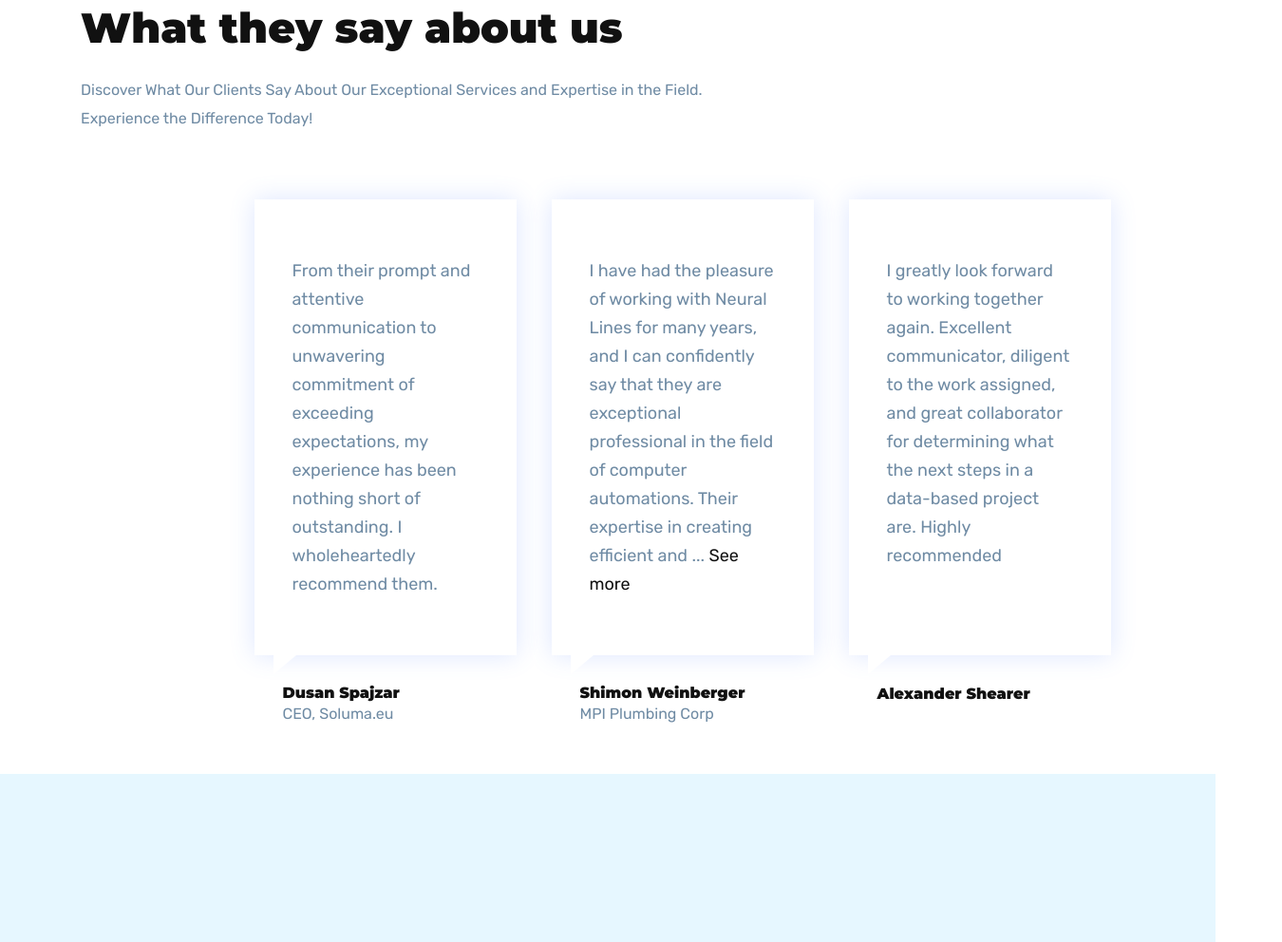
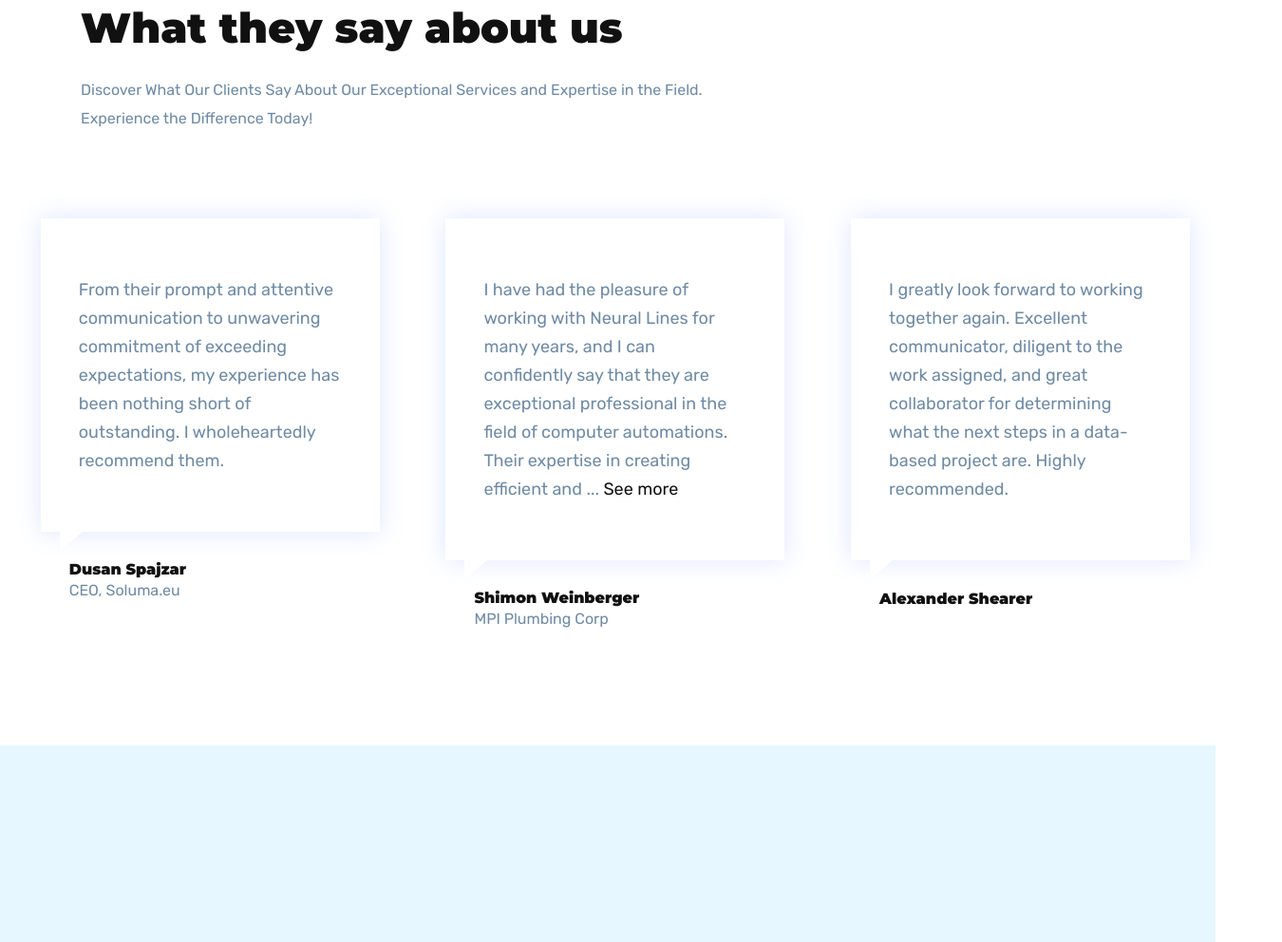
Before and after one commit to hassanj-576/hassanj-576.github.io, a plain HTML site: page index.html in a window 1280 px wide. Shown: the part 2760-3752 px from the top of the page at 95% size, 1350 px wide, since content can reach past the window. Drawn offline with Linux system fonts and the light colour scheme; some packages are replaced by stand-ins of ours; a script that the page names is missing.

Commit message:
testemonial section made responsive

```diff
--- a/css/style.css
+++ b/css/style.css
@@ -921,18 +921,30 @@ ul.dropdown-menu li {
   color: #15bee4;
 }
 
-.testimonial-wrap {
+/* .testimonial-wrap {
   margin-left: calc((100% - 1140px) / 2);
   margin-right: -10%;
-}
-
-.testimonial-block {
+} */
+
+/* .testimonial-block {
   margin: 0px 10px;
   padding: 30px 0px;
   margin-left: 12px;
   padding-left: 15px;
   padding-right: 0px;
-}
+} */
+
+.testimonial-wrap {
+  display: flex;
+  flex-wrap: wrap;
+}
+
+.testimonial-block {
+  width: 90%;
+  margin-bottom: 20px;
+  margin-left: 7%;
+}
+
 .testimonial-block p {
   background: #fff;
   box-shadow: 0px 0px 25px 0px rgba(85, 128, 255, 0.2);
--- a/index.html
+++ b/index.html
@@ -3,11 +3,8 @@
 <html lang="en">
 <head>
   <meta http-equiv="Content-Type" content="text/html; charset=UTF-8">
-  <meta name="description" content="Orbitor,business,company,agency,modern,bootstrap4,tech,software">
-  <meta name="author" content="themefisher.com">
-
-  <!-- theme meta -->
-  <meta name="theme-name" content="orbitor" />
+  <meta name="description" content="Software,AI,RPA,ML,tech">
+  <meta name="author" content="neurallines.com">
 
   <title>Neural Lines - Your Automation and AI partners</title>
 
@@ -23,8 +20,8 @@
     <link rel="stylesheet" href="plugins/modal-video/modal-video.css">
     <link rel="stylesheet" href="plugins/animate-css/animate.css">
   <!-- Slick Slider  CSS -->
-  <link rel="stylesheet" href="plugins/slick-carousel/slick/slick.css">
-  <link rel="stylesheet" href="plugins/slick-carousel/slick/slick-theme.css">
+  <!-- <link rel="stylesheet" href="plugins/slick-carousel/slick/slick.css">
+  <link rel="stylesheet" href="plugins/slick-carousel/slick/slick-theme.css"> -->
 
   <!-- Main Stylesheet -->
   <link rel="stylesheet" href="css/style.css">
@@ -206,19 +203,16 @@
 			</div>
 		</div>
 	</div>
-	<div class="container-fluid" style="margin-top: -50px; margin-bottom: -80px">
-		<div class="row">
-			<div class="col-lg-12 testimonial-wrap">
+<!-- lkjlk -->
+	<div class="container-fluid">
+		<div class="row testimonial-wrap">
+			<div class="col-lg-4">
 				<div class="testimonial-block">
 					<p>
 						From their prompt and attentive communication to unwavering commitment of exceeding expectations, my experience has been nothing short of outstanding. I wholeheartedly recommend them.
-						 <!-- for a truly exciting and professional service. -->
-					<!-- <br><br> -->
 					</p>
-
 					<div class="client-info d-flex align-items-center">
 						<div class="client-img">
-<!--							<img src="images/team/testimonial1.jpg" alt="" class="img-fluid">-->
 						</div>
 						<div class="info">
 							<h6>Dusan Spajzar</h6>
@@ -226,16 +220,15 @@
 						</div>
 					</div>
 				</div>
-
+			</div>
+			<div class="col-lg-4">
 				<div class="testimonial-block">
 					<p>
 						I have had the pleasure of working with Neural Lines for many years, and I can confidently say that they are exceptional professional in the field of computer automations. Their expertise in creating efficient and ...
 						<a href="#" class="see-more-link">See more</a>
 					</p>
-
 					<div class="client-info d-flex align-items-center">
 						<div class="client-img">
-<!--							<img src="images/team/testimonial2.jpg" alt="" class="img-fluid">-->
 						</div>
 						<div class="info">
 							<h6>Shimon Weinberger</h6>
@@ -243,15 +236,14 @@
 						</div>
 					</div>
 				</div>
+			</div>
+			<div class="col-lg-4">
 				<div class="testimonial-block">
 					<p>
-						I greatly look forward to working together again. Excellent communicator, diligent to the work assigned, and great collaborator for determining what the next steps in a data-based project are. Highly recommended
-						<br><br>
+						I greatly look forward to working together again. Excellent communicator, diligent to the work assigned, and great collaborator for determining what the next steps in a data-based project are. Highly recommended.
 					</p>
 					<div class="client-info d-flex align-items-center">
-						<div class="client-img">
-							<!--							<img src="images/team/testimonial1.jpg" alt="" class="img-fluid">-->
-						</div>
+						<div class="client-img"> </div>
 						<div class="info">
 							<h6>Alexander Shearer</h6>
 							<span> </span>
@@ -261,6 +253,8 @@
 			</div>
 		</div>
 	</div>
+
+
 </section>
 
 <div id="testimonialModal" class="modal">
@@ -354,7 +348,7 @@
    <!--  Magnific Popup-->
     <script src="plugins/magnific-popup/dist/jquery.magnific-popup.min.js"></script>
     <!-- Slick Slider -->
-    <script src="plugins/slick-carousel/slick/slick.min.js"></script>
+    <!-- <script src="plugins/slick-carousel/slick/slick.min.js"></script> -->
     <!-- Counterup -->
     <script src="plugins/counterup/jquery.waypoints.min.js"></script>
     <script src="plugins/counterup/jquery.counterup.min.js"></script>
```
